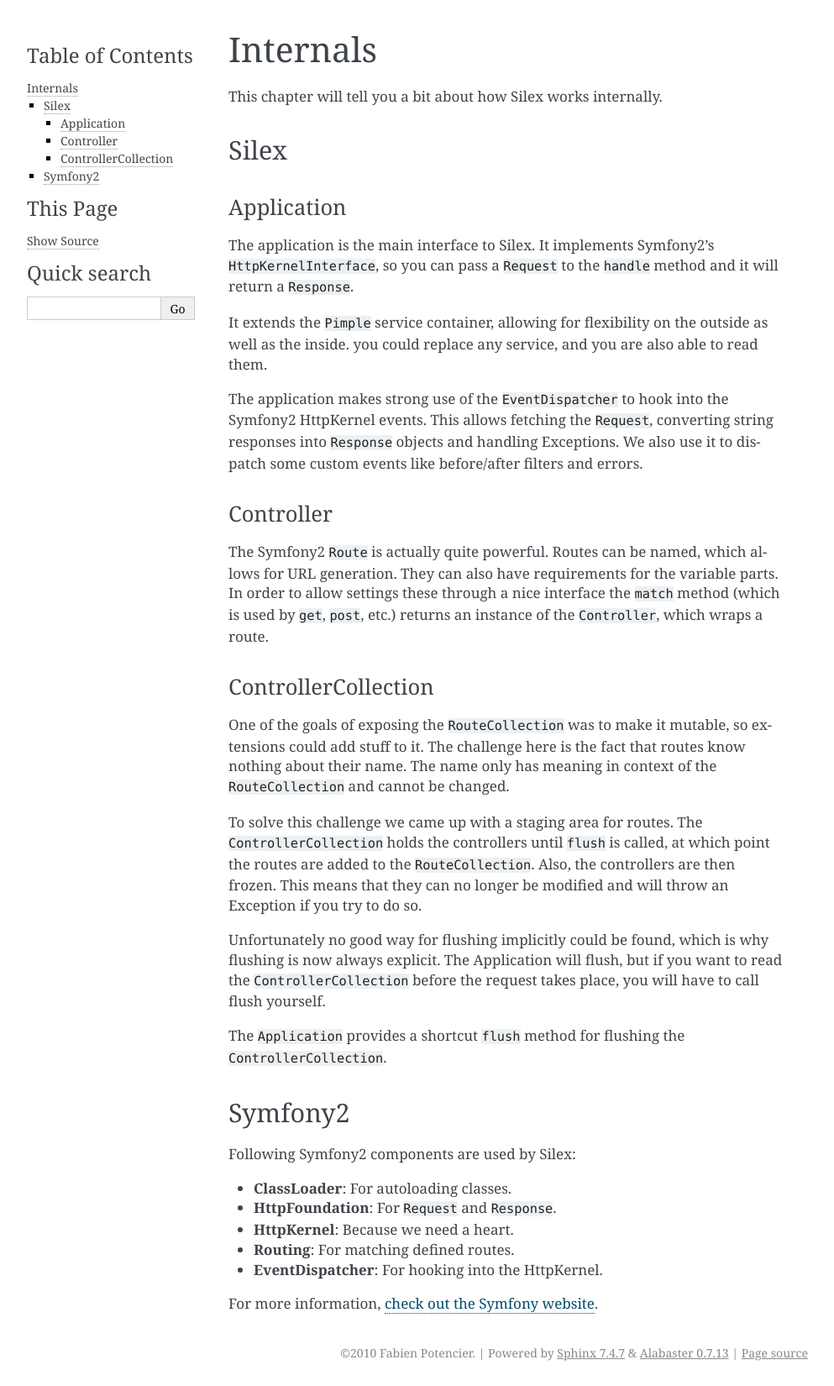
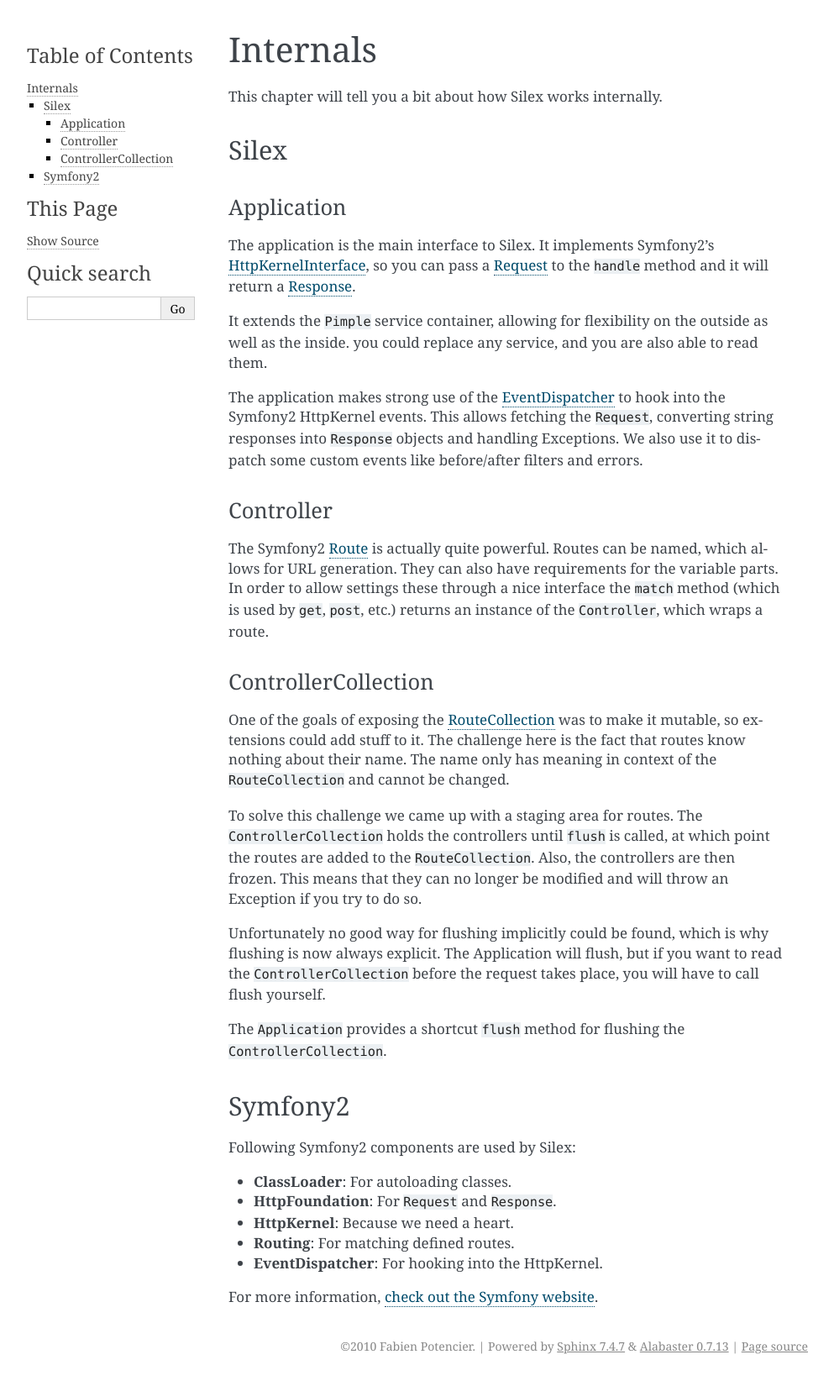
Before and after one commit to silexphp/Silex, a Sphinx documentation site: the page built from doc/internals.rst, in a window 1280 px wide. Shown: the whole page at 84% size, without its empty margins (148-1141 px from the left). Built offline with Sphinx 7.4.7, drawn with Linux system fonts in a browser that asks for light colours.

Commit message:
[docs] add cross-references to Symfony2 API docs

```diff
--- a/doc/internals.rst
+++ b/doc/internals.rst
@@ -11,16 +11,20 @@
 ~~~~~~~~~~~
 
 The application is the main interface to Silex. It
-implements Symfony2's ``HttpKernelInterface``, so you can
-pass a ``Request`` to the ``handle`` method and it will
-return a ``Response``.
+implements Symfony2's `HttpKernelInterface
+<http://api.symfony.com/2.0/Symfony/Component/HttpKernel/HttpKernelInterface.html>`_,
+so you can pass a `Request
+<http://api.symfony.com/2.0/Symfony/Component/HttpFoundation/Request.html>`_
+to the ``handle`` method and it will return a `Response
+<http://api.symfony.com/2.0/Symfony/Component/HttpFoundation/Response.html>`_.
 
 It extends the ``Pimple`` service container, allowing
 for flexibility on the outside as well as the inside. you
 could replace any service, and you are also able to read
 them.
 
-The application makes strong use of the ``EventDispatcher``
+The application makes strong use of the `EventDispatcher
+<http://api.symfony.com/2.0/Symfony/Component/EventDispatcher/EventDispatcher.html>`_
 to hook into the Symfony2 HttpKernel events. This allows
 fetching the ``Request``, converting string responses into
 ``Response`` objects and handling Exceptions. We also use it
@@ -30,7 +34,9 @@
 Controller
 ~~~~~~~~~~
 
-The Symfony2 ``Route`` is actually quite powerful. Routes
+The Symfony2 `Route
+<http://api.symfony.com/2.0/Symfony/Component/Routing/Route.html>`_
+is actually quite powerful. Routes
 can be named, which allows for URL generation. They can
 also have requirements for the variable parts. In order
 to allow settings these through a nice interface the
@@ -41,8 +47,9 @@
 ControllerCollection
 ~~~~~~~~~~~~~~~~~~~~
 
-One of the goals of exposing the ``RouteCollection`` was
-to make it mutable, so extensions could add stuff to it.
+One of the goals of exposing the `RouteCollection
+<http://api.symfony.com/2.0/Symfony/Component/Routing/RouteCollection.html>`_
+was to make it mutable, so extensions could add stuff to it.
 The challenge here is the fact that routes know nothing
 about their name. The name only has meaning in context
 of the ``RouteCollection`` and cannot be changed.
```
Also changed, not shown: doc/extensions/url_generator.rst (+5 -3 lines), doc/services.rst (+6 -6 lines), doc/usage.rst (+6 -3 lines).
